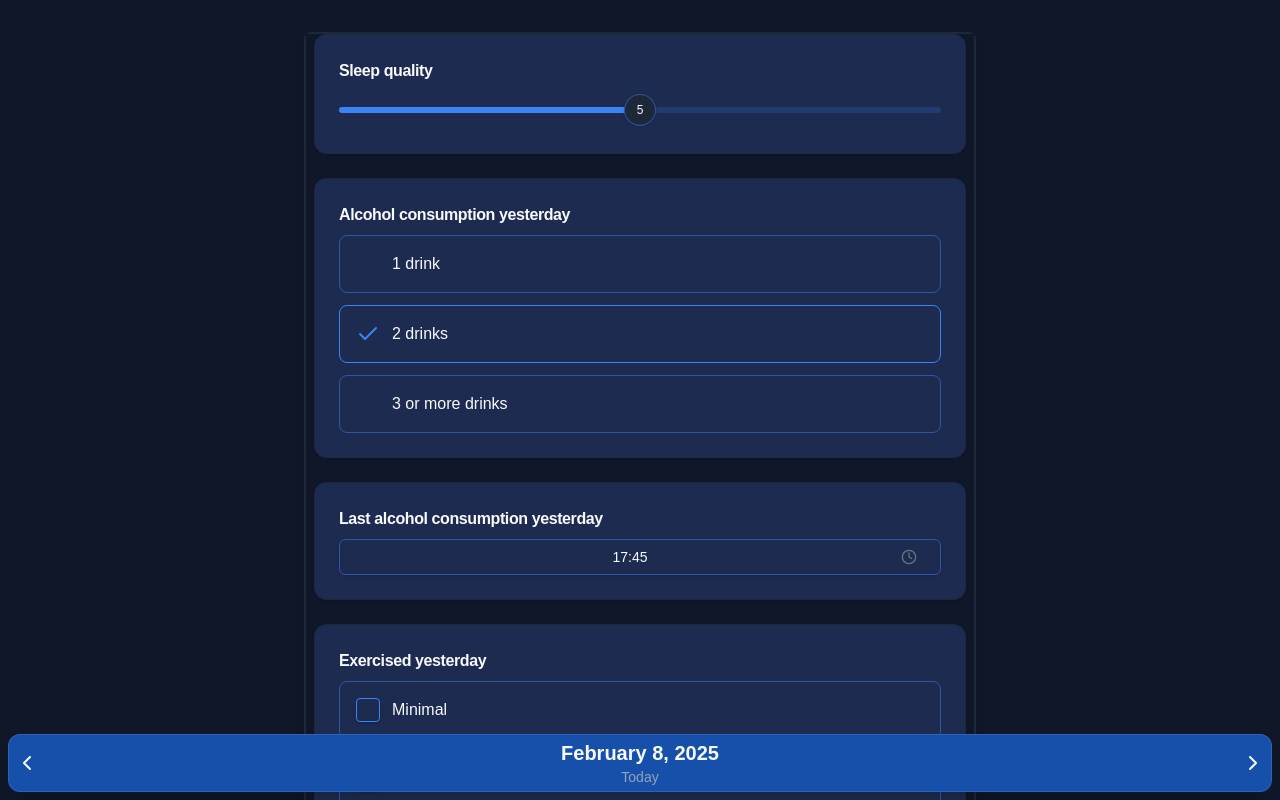
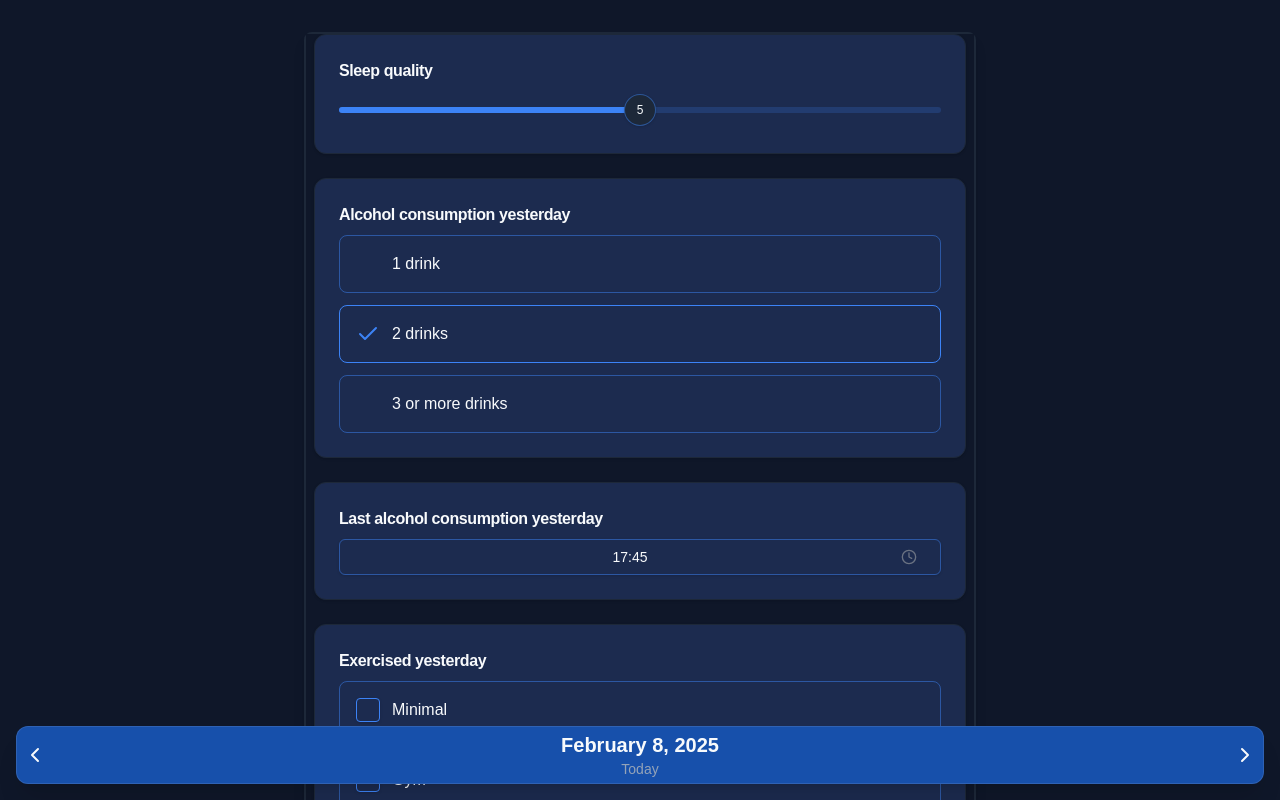
Before and after one commit to ThomasStock/tracker, a React (Vite) app: page / in a window 1280 px wide. Shown: the top 800 px of the page. Built offline with nearby package versions, Linux system fonts and the light colour scheme.

Commit message:
fix: use inset to prevent footer from shifting with scrollbars

```diff
--- a/src/EntriesEditor/EntriesEditor.tsx
+++ b/src/EntriesEditor/EntriesEditor.tsx
@@ -67,8 +67,8 @@ export const EntriesEditor = () => {
   };
 
   return (
-    <div className="relative flex flex-col min-h-full">
-      <div className="flex-grow overflow-hidden" {...handlers}>
+    <div className="relative flex flex-col min-h-full overflow-x-hidden">
+      <div className="flex-grow overflow-y-auto overflow-x-hidden" {...handlers}>
         <AnimatePresence mode="popLayout" initial={false} custom={swipeDirection}>
           <motion.div
             key={selectedDate.toISODate()}
--- a/src/components/ui/footer.tsx
+++ b/src/components/ui/footer.tsx
@@ -5,7 +5,7 @@ export function Footer({ children }: PropsWithChildren) {
   return (
     <div
       className={cn(
-        "z-30 fixed bottom-2 left-2 right-2 flex flex-col py-1 rounded-xl bg-input border border-secondary-foreground/10 shadow-xl"
+        "z-30 fixed inset-4 top-[unset] flex flex-col py-1 rounded-xl bg-input border border-secondary-foreground/10 shadow-xl"
       )}
     >
       <div>{children}</div>
```
